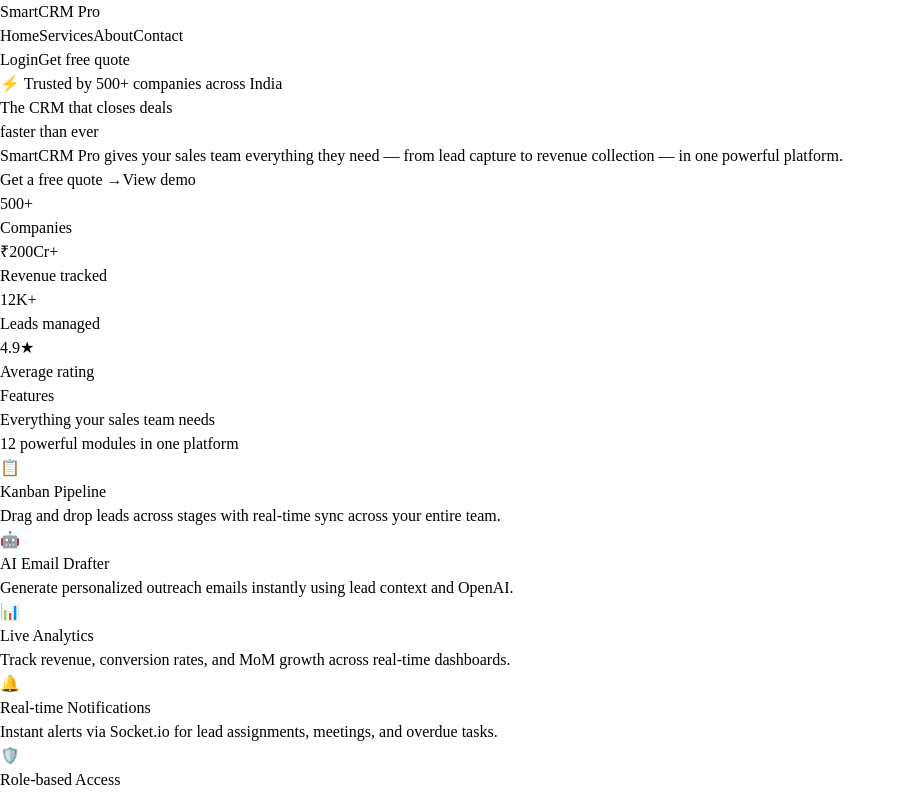
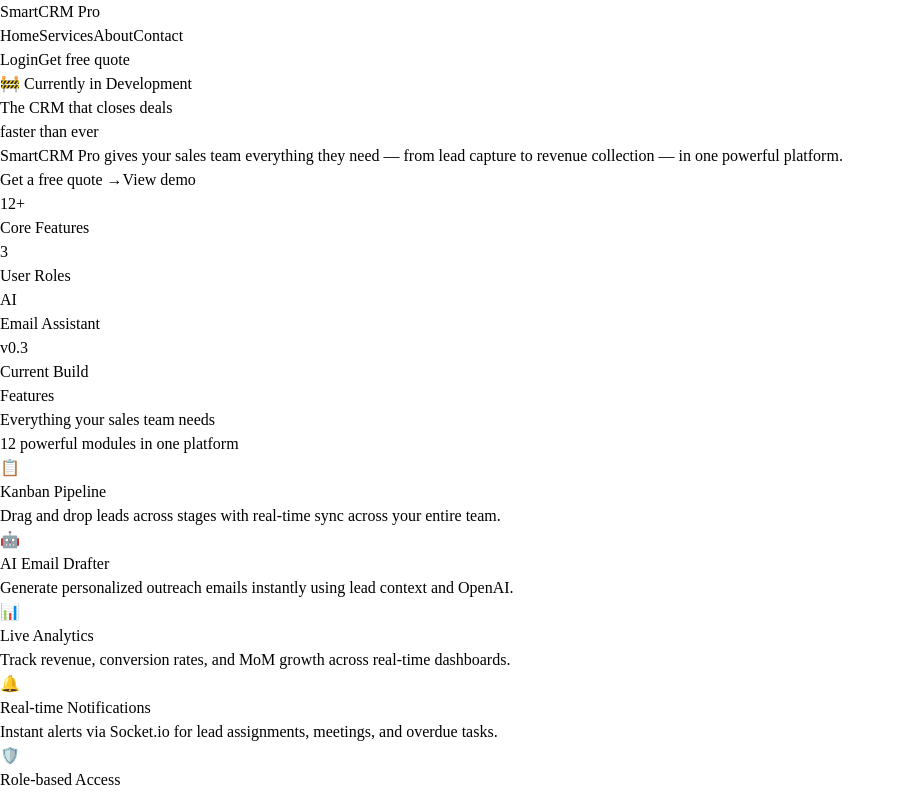
Before and after one commit to AshutoshKumar16/SmartCRM-Pro, a React (Vite) app in the folder frontend/: page / in a window 1280 px wide. Shown: the top 795 px of the page, without its empty margins (0-905 px from the left). Built offline with nearby package versions, Linux system fonts and the light colour scheme.

Commit message:
fix: add role-based access control for customer/meeting data and dashboard quick actions

```diff
--- a/frontend/src/pages/dashboard/Dashboard.tsx
+++ b/frontend/src/pages/dashboard/Dashboard.tsx
@@ -166,13 +166,13 @@
                     <span className={`font-semibold ${d ? 'text-white' : 'text-gray-900'}`}>Quick Actions</span>
                   </div>
                   <div className="p-5 flex flex-col gap-2.5">
-                    {[
-                      { label: '+ Add new lead', primary: true },
-                      { label: 'Schedule meeting', primary: false },
-                      { label: 'Create task', primary: false },
-                      { label: 'Generate invoice', primary: false },
-                      { label: 'View pipeline', primary: false },
-                    ].map((a) => (
+  {[
+    { label: '+ Add new lead', primary: true, roles: ['ADMIN', 'MANAGER'] },
+    { label: 'Schedule meeting', primary: false, roles: ['ADMIN', 'MANAGER', 'SALES_EXEC'] },
+    { label: 'Create task', primary: false, roles: ['ADMIN', 'MANAGER', 'SALES_EXEC'] },
+    { label: 'Generate invoice', primary: false, roles: ['ADMIN', 'MANAGER'] },
+    { label: 'View pipeline', primary: false, roles: ['ADMIN', 'MANAGER', 'SALES_EXEC'] },
+  ].filter((a) => a.roles.includes(user.role)).map((a) => (
                       <button
                         key={a.label}
                         onClick={() => a.label.includes('lead') ? setActiveNav('Leads') : null}
--- a/frontend/src/pages/public/Home.tsx
+++ b/frontend/src/pages/public/Home.tsx
@@ -11,8 +11,8 @@
       <section className="bg-white py-24 px-6 text-center">
         <div className="max-w-3xl mx-auto">
           <div className="inline-flex items-center gap-2 bg-blue-50 text-blue-600 text-sm font-medium px-4 py-2 rounded-full mb-6">
-            ⚡ Trusted by 500+ companies across India
-          </div>
+  🚧 Currently in Development
+</div>
           <h1 className="text-5xl font-bold text-gray-900 leading-tight mb-6">
             The CRM that closes deals<br />
             <span className="text-blue-600">faster than ever</span>
@@ -32,10 +32,10 @@
           {/* Stats */}
           <div className="flex justify-center gap-12 mt-16 pt-10 border-t border-gray-100">
             {[
-              { val: '500+', lab: 'Companies' },
-              { val: '₹200Cr+', lab: 'Revenue tracked' },
-              { val: '12K+', lab: 'Leads managed' },
-              { val: '4.9★', lab: 'Average rating' },
+               { val: '12+', lab: 'Core Features' },
+  { val: '3', lab: 'User Roles' },
+  { val: 'AI', lab: 'Email Assistant' },
+  { val: 'v0.3', lab: 'Current Build' },
             ].map((s) => (
               <div key={s.lab} className="text-center">
                 <div className="text-2xl font-bold text-gray-900">{s.val}</div>
```
Also changed, not shown: 2 other files (tests, documents, lock files or other folders).
